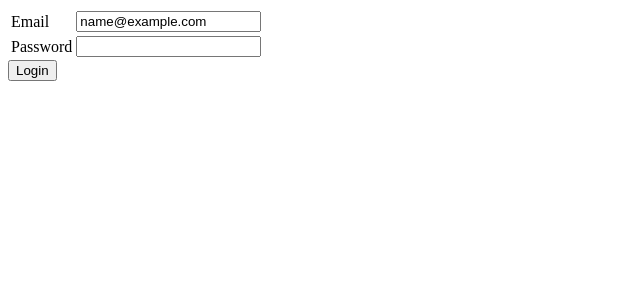
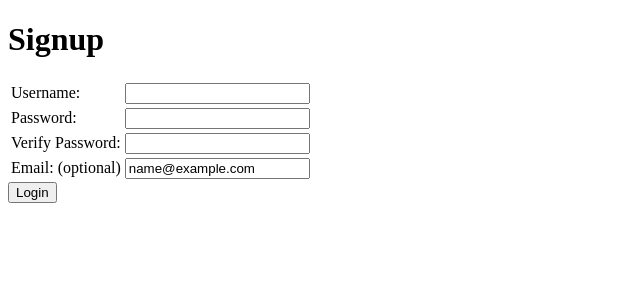
Before and after one commit to KAfrost/user_signup, a Flask app: template templates/index.html in a window 1280 px wide. Shown: the top 300 px of the page, without its empty margins (0-640 px from the left). Run offline with Flask 2, Linux system fonts and the light colour scheme; the template is opened without the code that fills it: most values are stand-ins (such as "Sample title", 1, 10 or a date in 2020).

Commit message:
completed all tasks

```diff
--- a/main.py
+++ b/main.py
@@ -1,4 +1,4 @@
-from flask import Flask, request, redirect, render_template, url_for
+from flask import Flask, request, redirect, render_template
 import re
 
 app = Flask(__name__)
@@ -12,42 +12,51 @@ def is_email(email):
     else:
         return False
 
+
 @app.route('/', methods = ['POST'])
 def user_varification():
     email = request.form['email']
     password = request.form['password']
+    verify_password = request.form['verify-password']
+    username = request.form['username']
 
     email_error = ''
     password_error = ''
+    verify_error = ''
+    username_error = ''
 
-    if is_email(email) == False:
-        email_error = "Please enter a valid email address."
-        email = ''
-        return email_error
+    if email == '':
+        pass
     else:
-        return "Good Username"
+        if is_email(email) == False:
+            email_error = "Please enter a valid email address."
 
+    if username == '':
+            username_error = "Please enter a password between 3 and 20 characters."
+    else:
+       if not len(username) < 3 and len(username) > 20:
+        username_error = "Please enter a password between 3 and 20 characters."
+
+    if password == '':
+        password_error = "Please enter a password between 3 and 20 characters."
+    else:
+        if not len(password) < 3 and len(password) > 20:
+            password_error = "Please enter a password between 3 and 20 characters."
+
+    if verify_password != password:
+        verify_error = "Passwords do not match."
+    else:
+        if verify_password == '':
+            verify_error = "Passwords do not match."
+
+    if not email_error and not password_error and not verify_error:
+        return render_template ('welcome.html', username = username)
+    else:
+        return render_template('index.html', email_error = email_error, password_error = password_error, verify_error = verify_error, username_error = username_error)
 
 
 @app.route("/")
 def index ():
     return render_template('index.html')
 
-
-
-
 app.run()
-
-
-# If the user's form submission is not valid, you should reject it and re-render the form with some feedback to inform the user of what they did wrong. The following things should trigger an error:
-#     The user leaves any of the following fields empty: username, password, verify password. do not use the email input type
-#     The user's username or password is not valid -- for example, it contains a space character or it consists of less than 3 characters or more than 20 characters (e.g., a username or password of "me" would be invalid).
-#     The user's password and password-confirmation do not match.  You should, however, use type='password'
-#     The user provides an email, but it's not a valid email. Note: the email field may be left empty, but if there is content in it, then it must be validated. The criteria for a valid email address in this assignment are that it has a single @, a single ., contains no spaces, and is between 3 and 20 characters long.
-
-# Each feedback message should be next to the field that it refers to.
-
-# For the username and email fields, you should preserve what the user typed, so they don't have to retype it. With the password fields, you should clear them, for security reasons.
-
-# If all the input is valid, then you should show the user a welcome page that uses the username input to display a welcome message of: "Welcome, [username]!"
-# Use templates (one for the index/home page and one for the welcome page) to render the HTML for your web app.
--- a/templates/index.html
+++ b/templates/index.html
@@ -1,22 +1,64 @@
 {% extends "base.html" %}
 
 {% block content %}
+<h1>Signup</h1>
 
 <form action="/" method="post">
     <table>
+        <tbody>
             <tr>
-            <td><label for="email">Email</label></td>
+                <td>
+                <label for="username">Username: </label>
+                </td>
+                <td>
+                <input name="username" type="text">
+                </td>
+                <td>
+                <span class="error">{{ username_error }}</span>
+                </td>
+            </tr>
+            <tr>
+                <td>
+                <label for="password">Password: </label>
+                </td>
+                <td>
+                <input name="password" type="password">
+                </td>
+                <td>
+                <span class="error">{{ password_error }}</span>
+                </td>
+            </tr>
+            <tr>
+                <td>
+                <label for="verify-password">Verify Password: </label>
+                </td>
+                <td>
+                <input name="verify-password" type="password">
+                </td>
+                <td>
+                <span class="error">{{ verify_error }}</span>
+                </td>
+            </tr>
+            <tr>
+                <td>
+                <label for="email">Email: (optional) </label>
+                </td>
                 <td>
                 <input name="email" type="text" value="{{ email }}">
                 </td>
-        </tr>
-        <tr>
-            <td><label for="password">Password</label></td>
                 <td>
-                <input name="password" type="password">
+                <span class="error">{{ email_error }}</span>
                 </td>
             </tr>
+        </tbody>
     </table>
     <input type="submit" value="Login">
 </form>
+
+{% if error %}
+<p class='error'>{{ error }}</p>
+{% endif %}
+
+
+
 {% endblock %}
```
Also changed, not shown: templates/welcome.html (added, +7 -0 lines). Lines whose indentation alone changed are shown as unchanged.
